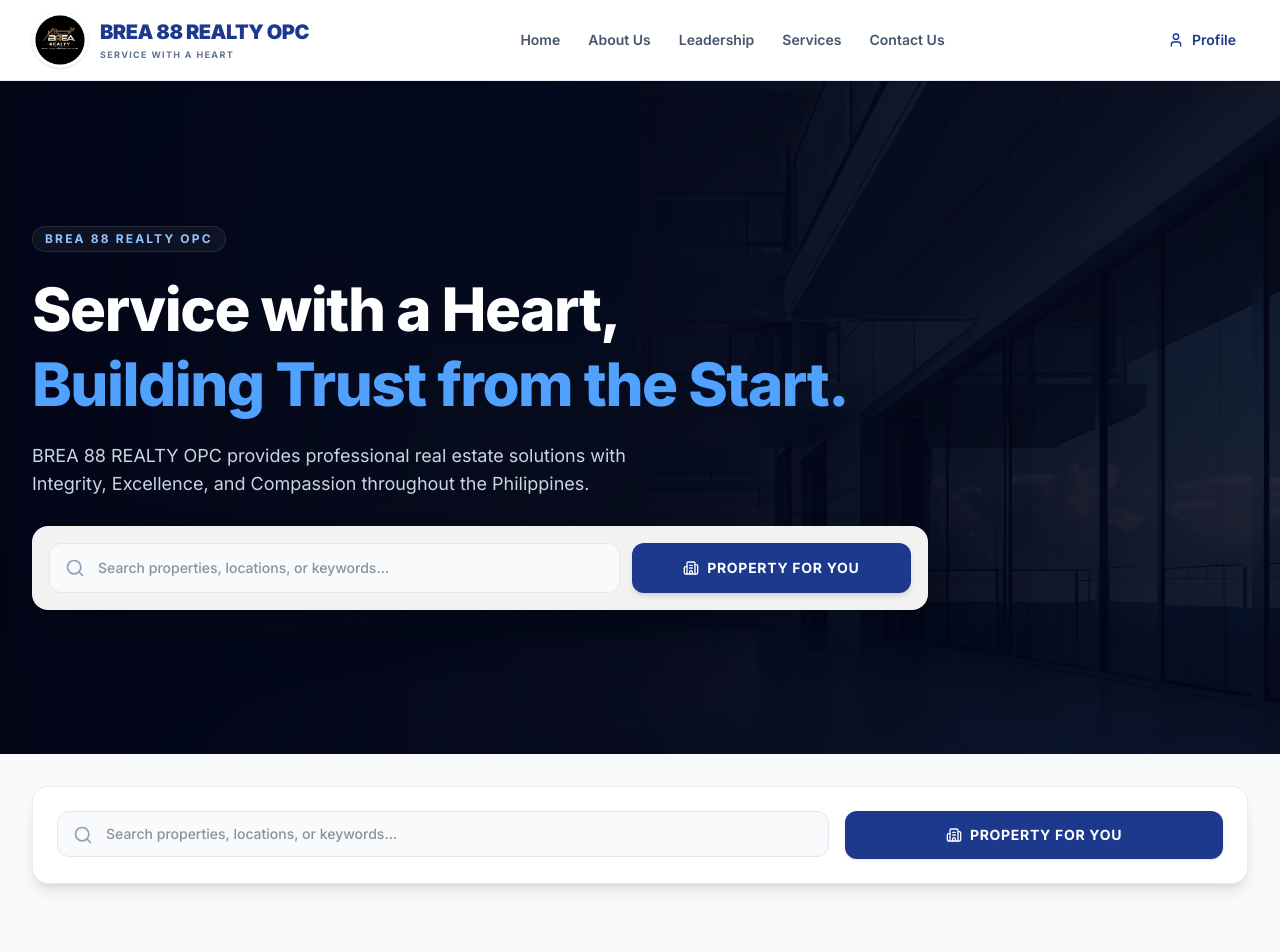
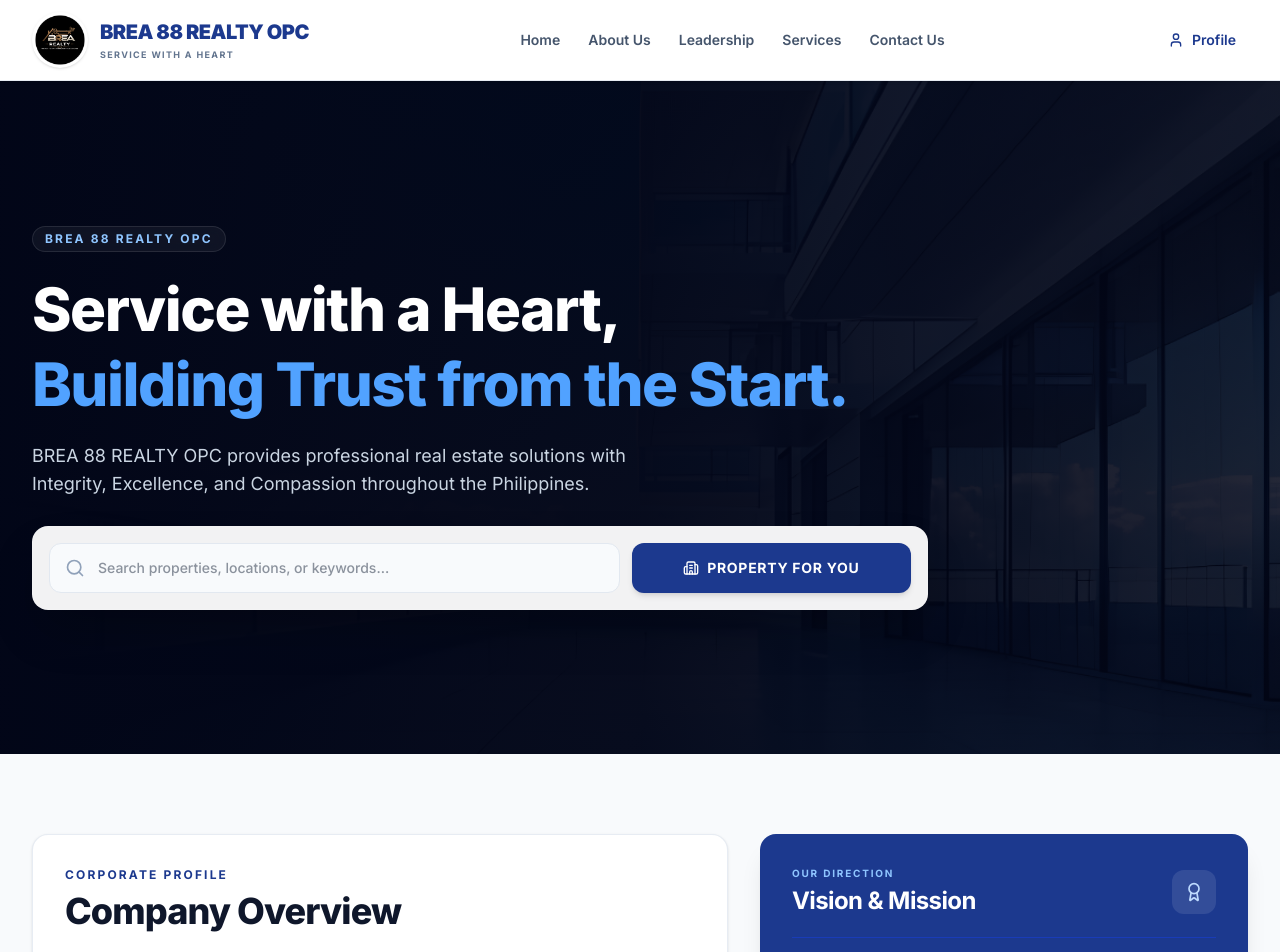
Before and after one commit to cylexnoe/brea88, a Next.js app in the folder brea88/: page / in a window 1280 px wide. Shown: the top 952 px of the page. Built offline with nearby package versions, Linux system fonts and the light colour scheme.

Commit message:
Update page.tsx

```diff
--- a/brea88/src/app/page.tsx
+++ b/brea88/src/app/page.tsx
@@ -348,39 +348,6 @@ export default function HomePage() {
             </div>
           </section>
 
-      {/* =====================================================
-          PROPERTY SEARCH
-      ====================================================== */}
-
-      <section className="relative z-10 mx-auto max-w-7xl px-4 py-8 sm:px-6 lg:px-8">
-
-        <div className="space-y-6 rounded-2xl border border-slate-200/80 bg-white p-4 shadow-lg sm:p-6">
-
-          <div className="grid grid-cols-1 gap-4 md:grid-cols-12">
-
-            <div className="relative md:col-span-8">
-              <Search className="absolute left-4 top-3.5 h-5 w-5 text-slate-400" />
-
-              <input
-                type="text"
-                placeholder="Search properties, locations, or keywords..."
-                className="w-full rounded-xl border border-slate-200 bg-slate-50 py-3 pl-12 pr-4 text-sm font-medium text-slate-800 outline-none transition focus:border-blue-600 focus:bg-white focus:ring-2 focus:ring-blue-100"
-              />
-            </div>
-
-            <div className="md:col-span-4">
-              <a
-                href="/marketplace"
-                className="flex min-h-[48px] w-full items-center justify-center gap-2 rounded-xl bg-blue-900 px-6 py-3 text-center text-sm font-bold uppercase tracking-wider text-white shadow-sm transition-all duration-300 hover:-translate-y-0.5 hover:bg-blue-800 hover:shadow-md active:translate-y-0"
-              >
-                <Building2 className="h-4 w-4" />
-                Property For You
-              </a>
-            </div>
-
-          </div>
-        </div>
-      </section>
 
       {/* =====================================================
           CORPORATE PROFILE
```
Lines whose indentation alone changed are shown as unchanged.
